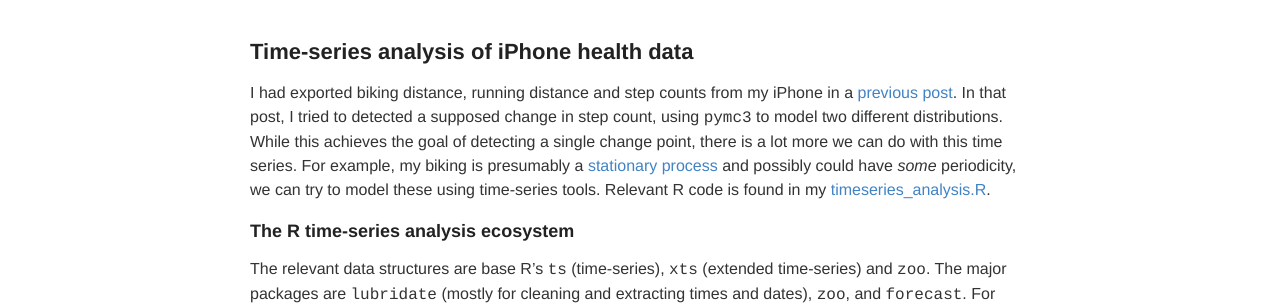
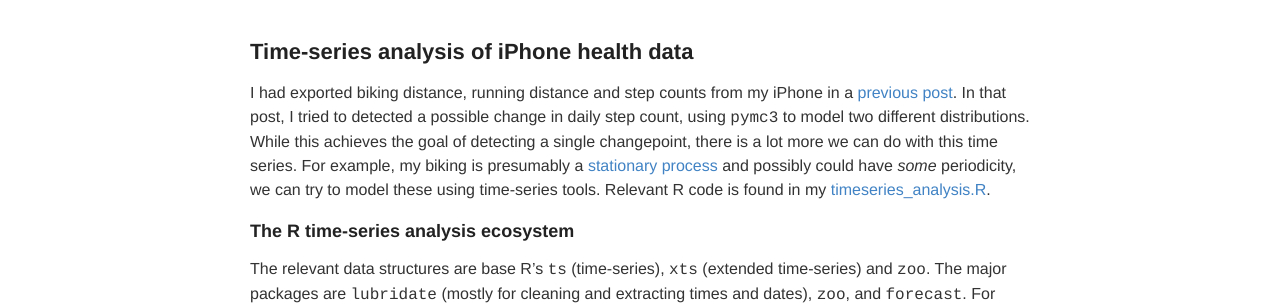
Before and after one commit to ptvan/ptvan.github.io, a Jekyll site: the page built from _posts/2019-11-15-timeseries-analysis-of-iPhone-health_data.md, in a window 1280 px wide. Shown: the part 154-459 px from the top of the page. Built offline with Jekyll 4.4.1, drawn with Linux system fonts in a browser that asks for light colours.

Commit message:
updated timeseries analysis blogpost

```diff
--- a/_posts/2019-11-15-timeseries-analysis-of-iPhone-health_data.md
+++ b/_posts/2019-11-15-timeseries-analysis-of-iPhone-health_data.md
@@ -4,7 +4,7 @@
 ---
 
 I had exported biking distance, running distance and step counts from my iPhone in a
-[previous post](https://ptvan.github.io/Python-MCMC-nuggets/). In that post, I tried to detected a supposed change in step count, using `pymc3` to model two different distributions. While this achieves the goal of detecting a single change point, there is a lot more we can do with this time series. For example, my biking is presumably a [stationary process](https://en.wikipedia.org/wiki/Stationary_process) and possibly could have _some_ periodicity, we can try to model these using time-series tools. Relevant R code is found in my [timeseries_analysis.R](https://github.com/ptvan/R-snippets/blob/master/timeseries_analysis.R).
+[previous post](https://ptvan.github.io/Python-MCMC-nuggets/). In that post, I tried to detected a possible change in daily step count, using `pymc3` to model two different distributions. While this achieves the goal of detecting a single changepoint, there is a lot more we can do with this time series. For example, my biking is presumably a [stationary process](https://en.wikipedia.org/wiki/Stationary_process) and possibly could have _some_ periodicity, we can try to model these using time-series tools. Relevant R code is found in my [timeseries_analysis.R](https://github.com/ptvan/R-snippets/blob/master/timeseries_analysis.R).
 
 ### The R time-series analysis ecosystem
 The relevant data structures are base R's `ts` (time-series), `xts` (extended time-series) and `zoo`. The major packages are `lubridate` (mostly for cleaning and extracting times and dates), `zoo`, and `forecast`. For those interested in quantitative finance, there is `tidyquant`, which speaks xts and zoo in the Tidyverse syntax while interoperating with other domain-specific packages (`quantmod`, `PerformanceAnalytics`, etc..)
```
